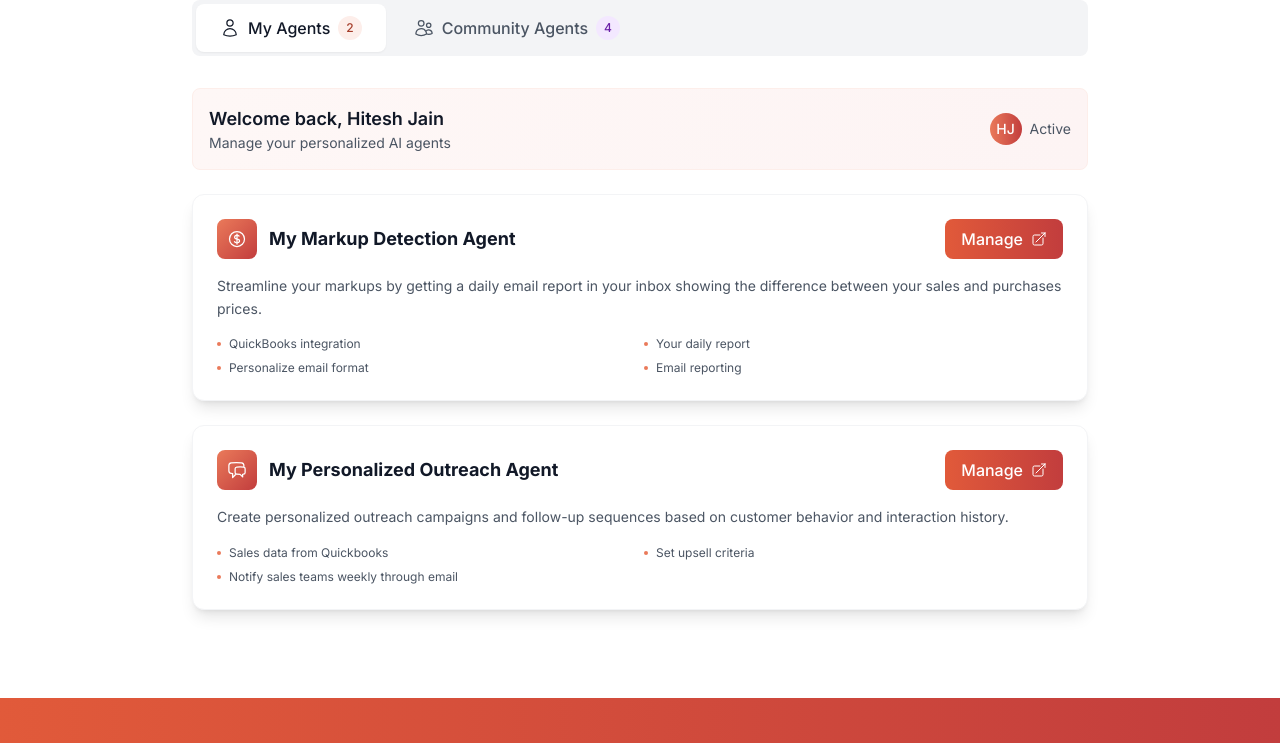
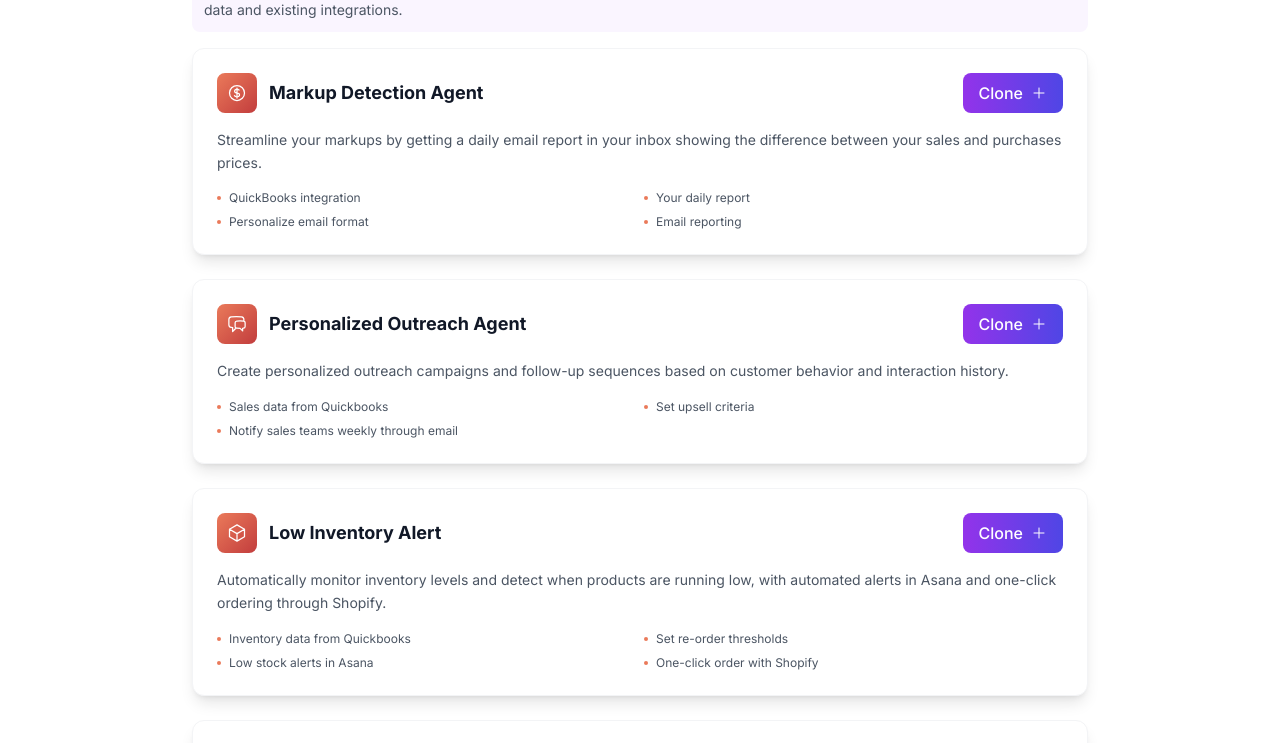
Before and after one commit to hiteshjain118/coral_bricks_web, a React (Create React App) app: page /agents in a window 1280 px wide. Shown: the part 1147-1890 px from the top of the page. Built offline with nearby package versions, Linux system fonts and the light colour scheme.

Commit message:
Update Agents page: remove Home tab, redirect to agents, remove user profile, remove My Agents tab, update all buttons to contact page, add demo link to footer, reduce spacing

```diff
--- a/src/App.tsx
+++ b/src/App.tsx
@@ -1,8 +1,7 @@
 import React from 'react';
-import { BrowserRouter as Router, Routes, Route } from 'react-router-dom';
+import { BrowserRouter as Router, Routes, Route, Navigate } from 'react-router-dom';
 import Navbar from './components/Navbar';
 import Footer from './components/Footer';
-import Home from './pages/Home';
 import About from './pages/About';
 import Contact from './pages/Contact';
 import PrivacyPolicy from './pages/PrivacyPolicy';
@@ -17,7 +16,7 @@ function App() {
         <Navbar />
         <main>
           <Routes>
-                                <Route path="/" element={<Home />} />
+            <Route path="/" element={<Navigate to="/agents" replace />} />
             <Route path="/about" element={<About />} />
             <Route path="/contact" element={<Contact />} />
             <Route path="/agents" element={<Agents />} />
--- a/src/components/Footer.tsx
+++ b/src/components/Footer.tsx
@@ -43,6 +43,11 @@ const Footer: React.FC = () => {
                   Contact
                 </Link>
               </li>
+              <li>
+                <Link to="/demo" className="text-gray-300 hover:text-coral-400 transition-colors">
+                  Demo
+                </Link>
+              </li>
             </ul>
           </div>
 
--- a/src/components/Navbar.tsx
+++ b/src/components/Navbar.tsx
@@ -7,14 +7,13 @@ const Navbar: React.FC = () => {
   const location = useLocation();
 
   const navigation = [
-    { name: 'Home', href: '/' },
     { name: 'About', href: '/about' },
     { name: 'Agents', href: '/agents' },
     { name: 'Contact', href: '/contact' },
   ];
 
   const isActive = (path: string) => location.pathname === path;
-  const isAuthenticatedPage = location.pathname === '/agents' || location.pathname === '/demo';
+  const isAuthenticatedPage = location.pathname === '/demo';
   const isCreatePage = location.pathname === '/demo';
 
   return (
--- a/src/pages/Agents.tsx
+++ b/src/pages/Agents.tsx
@@ -2,8 +2,6 @@ import React, { useState } from 'react';
 import { motion } from 'framer-motion';
 import {
   ArrowTopRightOnSquareIcon,
-  UserIcon,
-  UsersIcon,
   PlusIcon,
   SparklesIcon,
   CurrencyDollarIcon,
@@ -26,40 +24,9 @@ interface Agent {
 }
 
 const Agents: React.FC = () => {
-  const [activeTab, setActiveTab] = useState<'my-agents' | 'community'>('my-agents');
+  const [activeTab, setActiveTab] = useState<'community'>('community');
 
-  // User's own agents
-  const myAgents: Agent[] = [
-    {
-      id: 'my-pricing',
-      name: 'My Markup Detection Agent',
-      description: 'Streamline your markups by getting a daily email report in your inbox showing the difference between your sales and purchases prices.',
-      icon: CurrencyDollarIcon,
-      subdomain: 'my-pa.coralbricks.ai',
-      features: [
-        'QuickBooks integration',
-        'Your daily report',
-        'Personalize email format',
-        'Email reporting'
-      ],
-      status: 'active',
-      type: 'my-agent'
-    },
-    {
-      id: 'my-outreach',
-      name: 'My Personalized Outreach Agent',
-      description: 'Create personalized outreach campaigns and follow-up sequences based on customer behavior and interaction history.',
-      icon: ChatBubbleLeftRightIcon,
-      subdomain: 'my-outreach.coralbricks.ai',
-      features: [
-        'Sales data from Quickbooks',
-        'Set upsell criteria',
-        'Notify sales teams weekly through email'
-      ],
-      status: 'active',
-      type: 'my-agent'
-    }
-  ];
+
 
   // Community/Platform agents available to clone
   const communityAgents: Agent[] = [
@@ -125,18 +92,13 @@ const Agents: React.FC = () => {
   ];
 
   const handleGoToAgent = (subdomain: string) => {
-    if (subdomain === 'my-pa.coralbricks.ai' || subdomain === 'my-outreach.coralbricks.ai') {
-      // Button exists but doesn't work for My agents
-      console.log('Manage button clicked for My agent - functionality disabled');
-      return;
-    } else {
-      window.open(`https://${subdomain}`, '_blank');
-    }
+    // Route to Contact page
+    window.location.href = '/contact';
   };
 
   const handleCloneAgent = (agentId: string) => {
-    // Route to demo page for cloning
-    window.open('/demo', '_blank');
+    // Route to Contact page
+    window.location.href = '/contact';
   };
 
   const handleJoinWaitlist = () => {
@@ -184,10 +146,11 @@ const Agents: React.FC = () => {
             )}
             {agent.type === 'community' && agent.id === 'concierge' && (
               <button
-                onClick={handleJoinWaitlist}
-                className="flex items-center space-x-2 px-4 py-2 bg-gradient-to-r from-yellow-500 to-orange-500 text-white rounded-lg font-medium hover:from-yellow-600 hover:to-orange-600 transition-all duration-200"
+                onClick={() => handleCloneAgent(agent.id)}
+                className="flex items-center space-x-2 px-4 py-2 bg-gradient-to-r from-purple-600 to-indigo-600 text-white rounded-lg font-medium hover:from-purple-700 hover:to-indigo-700 transition-all duration-200"
               >
-                <span>Join Waitlist</span>
+                <span>Clone</span>
+                <PlusIcon className="w-4 h-4" />
               </button>
             )}
           </div>
@@ -230,7 +193,7 @@ const Agents: React.FC = () => {
             </p>
             <div className="flex justify-center">
               <button
-                onClick={() => window.open('/demo', '_blank')}
+                onClick={() => window.location.href = '/contact'}
                 className="flex items-center space-x-2 px-8 py-4 bg-gradient-to-r from-coral-600 to-brick-600 text-white rounded-lg font-medium hover:from-coral-700 hover:to-brick-700 transition-all duration-200 shadow-lg hover:shadow-xl"
               >
                 <PlusIcon className="w-5 h-5" />
@@ -304,95 +267,19 @@ const Agents: React.FC = () => {
         </div>
       </section>
 
-      {/* Tab Navigation */}
-      <section className="section-padding">
+      {/* Community Agents Section */}
+      <section className="pt-2 pb-8">
         <div className="container-max">
           <div className="max-w-4xl mx-auto">
-            {/* Tab Buttons */}
-            <div className="flex space-x-1 bg-gray-100 p-1 rounded-lg mb-8">
-              <button
-                onClick={() => setActiveTab('my-agents')}
-                className={`flex items-center space-x-2 px-6 py-3 rounded-lg font-medium transition-all duration-200 ${
-                  activeTab === 'my-agents'
-                    ? 'bg-white text-gray-900 shadow-sm'
-                    : 'text-gray-600 hover:text-gray-900'
-                }`}
-              >
-                <UserIcon className="w-5 h-5" />
-                <span>My Agents</span>
-                {myAgents.length > 0 && (
-                  <span className="bg-coral-100 text-coral-800 text-xs px-2 py-1 rounded-full">
-                    {myAgents.length}
-                  </span>
-                )}
-              </button>
-              <button
-                onClick={() => setActiveTab('community')}
-                className={`flex items-center space-x-2 px-6 py-3 rounded-lg font-medium transition-all duration-200 ${
-                  activeTab === 'community'
-                    ? 'bg-white text-gray-900 shadow-sm'
-                    : 'text-gray-600 hover:text-gray-900'
-                }`}
-              >
-                <UsersIcon className="w-5 h-5" />
-                <span>Community Agents</span>
-                <span className="bg-purple-100 text-purple-800 text-xs px-2 py-1 rounded-full">
-                  {communityAgents.length}
-                </span>
-              </button>
-            </div>
-
-            {/* Tab Content */}
             <motion.div
               key={activeTab}
               initial={{ opacity: 0, y: 20 }}
               animate={{ opacity: 1, y: 0 }}
               transition={{ duration: 0.3 }}
             >
-              {activeTab === 'my-agents' && (
               <div>
-                  {/* Welcome Header */}
-                  <div className="mb-6 p-4 bg-gradient-to-r from-coral-50 to-brick-50 rounded-lg border border-coral-100">
-                    <div className="flex items-center justify-between">
-                      <div>
-                        <h3 className="text-lg font-semibold text-gray-900">Welcome back, Hitesh Jain</h3>
-                        <p className="text-gray-600 text-sm">Manage your personalized AI agents</p>
-                      </div>
-                      <div className="flex items-center space-x-2">
-                        <div className="w-8 h-8 bg-gradient-to-r from-coral-500 to-brick-600 rounded-full flex items-center justify-center">
-                          <span className="text-white text-sm font-medium">HJ</span>
-                        </div>
-                        <span className="text-sm text-gray-600">Active</span>
-                      </div>
-                    </div>
-                  </div>
-
-                  {myAgents.length === 0 ? (
-                    <div className="text-center py-12">
-                      <div className="w-16 h-16 bg-gray-100 rounded-full flex items-center justify-center mx-auto mb-4">
-                        <PlusIcon className="w-8 h-8 text-gray-400" />
-                      </div>
-                      <h3 className="text-lg font-semibold text-gray-900 mb-2">No agents yet</h3>
-                      <p className="text-gray-600 mb-6">Clone agents from the community to get started</p>
-                      <button
-                        onClick={() => setActiveTab('community')}
-                        className="px-6 py-3 bg-gradient-to-r from-coral-600 to-brick-600 text-white rounded-lg font-medium hover:from-coral-700 hover:to-brick-700 transition-all duration-200"
-                      >
-                        Browse Community Agents
-                      </button>
-                    </div>
-                  ) : (
-                    <div>
-                      {myAgents.map((agent, index) => renderAgentCard(agent, index))}
-                    </div>
-                  )}
-                </div>
-              )}
-
-              {activeTab === 'community' && (
-                <div>
-                  <div className="mb-6 p-4 bg-purple-50 rounded-lg">
-                    <h3 className="text-lg font-semibold text-gray-900 mb-2">Community Agents</h3>
+                <div className="mb-4 p-3 bg-purple-50 rounded-lg">
+                  <h3 className="text-lg font-semibold text-gray-900 mb-1">Community Agents</h3>
                   <p className="text-gray-600 text-sm">
                     Clone and customize these pre-built agents for your end to end business needs.
                     Personalize agents with your own preferences, data and existing integrations.
@@ -400,7 +287,6 @@ const Agents: React.FC = () => {
                 </div>
                 {communityAgents.map((agent, index) => renderAgentCard(agent, index))}
               </div>
-              )}
             </motion.div>
           </div>
         </div>
@@ -423,7 +309,7 @@ const Agents: React.FC = () => {
               No coding required—just describe what you need.
             </p>
             <button
-              onClick={() => window.open('/demo', '_blank')}
+              onClick={() => window.location.href = '/contact'}
               className="bg-white text-coral-600 hover:bg-gray-100 font-semibold py-3 px-8 rounded-lg transition-colors duration-200 inline-block"
             >
               Start Building
```
Lines whose indentation alone changed are shown as unchanged.
